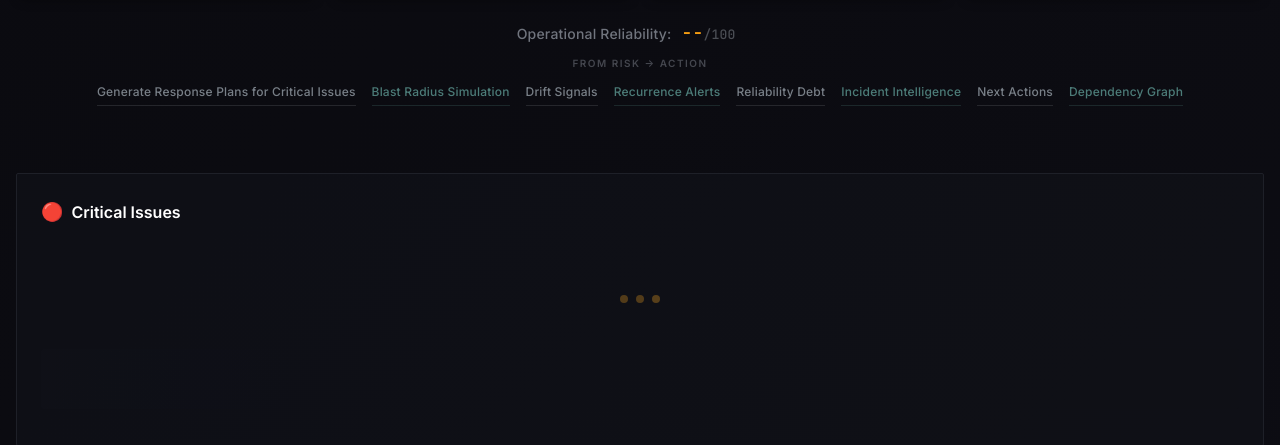
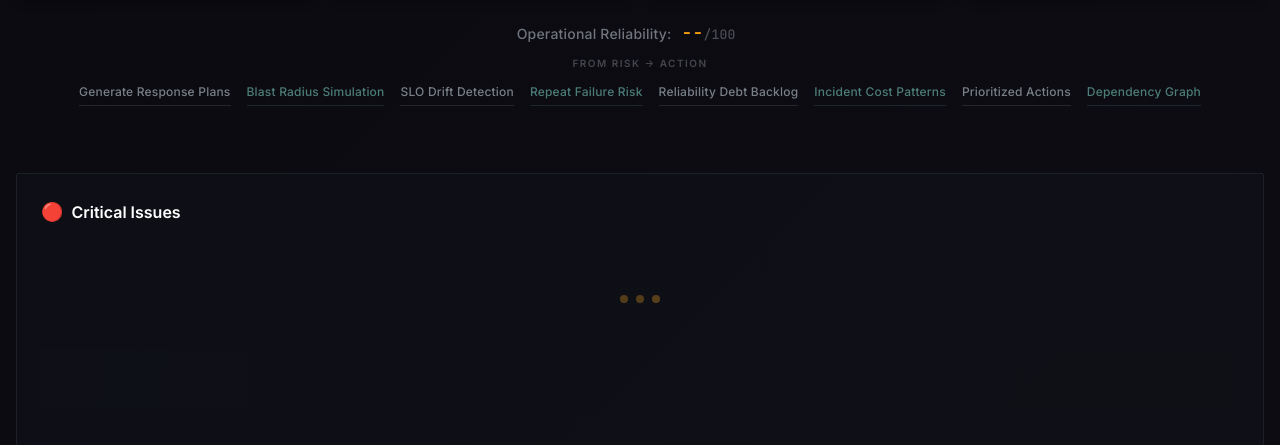
Before and after one commit to krisCodeGit/reliOps, a Flask app: page / in a window 1280 px wide. Shown: the part 595-1040 px from the top of the page. Run offline with Flask 3, Linux system fonts and the light colour scheme; data that the repository does not hold is empty.

Commit message:
featured links

```diff
--- a/app/templates/dashboard.html
+++ b/app/templates/dashboard.html
@@ -2023,13 +2023,13 @@
         <!-- EXPLORE MORE — full table of contents for below-fold sections -->
         <div class="explore-links">
             <div class="explore-header">From risk → action</div>
-            <a href="#section-issues" class="explore-link" onclick="event.preventDefault(); document.getElementById('section-issues').scrollIntoView({behavior:'smooth'});">Generate Response Plans for Critical Issues</a>
+            <a href="#section-issues" class="explore-link" onclick="event.preventDefault(); document.getElementById('section-issues').scrollIntoView({behavior:'smooth'});">Generate Response Plans</a>
             <a href="#section-blast" class="explore-link" onclick="event.preventDefault(); document.getElementById('section-blast').scrollIntoView({behavior:'smooth'});">Blast Radius Simulation</a>
-            <a href="#section-drift" class="explore-link" onclick="event.preventDefault(); document.getElementById('section-drift').scrollIntoView({behavior:'smooth'});">Drift Signals</a>
-            <a href="#section-recurrence" class="explore-link" onclick="event.preventDefault(); document.getElementById('section-recurrence').scrollIntoView({behavior:'smooth'});">Recurrence Alerts</a>
-            <a href="#section-debt" class="explore-link" onclick="event.preventDefault(); document.getElementById('section-debt').scrollIntoView({behavior:'smooth'});">Reliability Debt</a>
-            <a href="#section-patterns" class="explore-link" onclick="event.preventDefault(); document.getElementById('section-patterns').scrollIntoView({behavior:'smooth'});">Incident Intelligence</a>
-            <a href="#section-insights" class="explore-link" onclick="event.preventDefault(); document.getElementById('section-insights').scrollIntoView({behavior:'smooth'});">Next Actions</a>
+            <a href="#section-drift" class="explore-link" onclick="event.preventDefault(); document.getElementById('section-drift').scrollIntoView({behavior:'smooth'});">SLO Drift Detection</a>
+            <a href="#section-recurrence" class="explore-link" onclick="event.preventDefault(); document.getElementById('section-recurrence').scrollIntoView({behavior:'smooth'});">Repeat Failure Risk</a>
+            <a href="#section-debt" class="explore-link" onclick="event.preventDefault(); document.getElementById('section-debt').scrollIntoView({behavior:'smooth'});">Reliability Debt Backlog</a>
+            <a href="#section-patterns" class="explore-link" onclick="event.preventDefault(); document.getElementById('section-patterns').scrollIntoView({behavior:'smooth'});">Incident Cost Patterns</a>
+            <a href="#section-insights" class="explore-link" onclick="event.preventDefault(); document.getElementById('section-insights').scrollIntoView({behavior:'smooth'});">Prioritized Actions</a>
             <a href="#section-depgraph" class="explore-link" onclick="event.preventDefault(); document.getElementById('section-depgraph').scrollIntoView({behavior:'smooth'});">Dependency Graph</a>
         </div>
 
```
Also changed, not shown: wsgi.py (added, +11 -0 lines).
